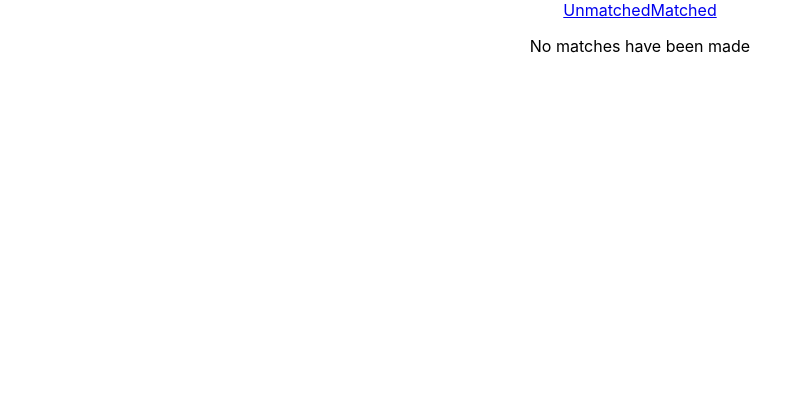
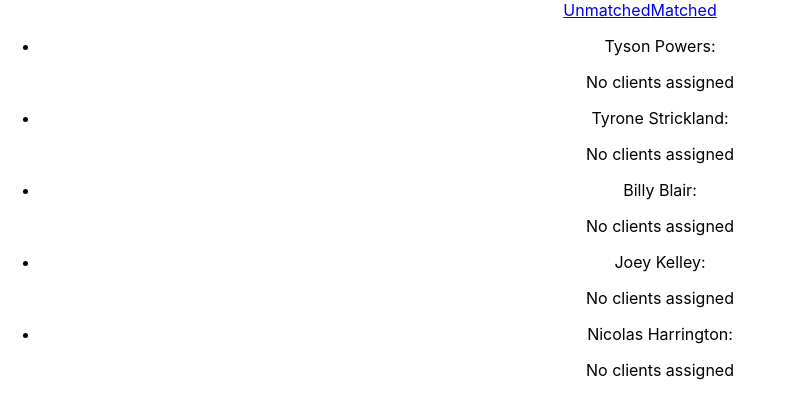
Before and after one commit to NolanPic/client-expert-matcher, a React (Create React App) app: page /matched in a window 1280 px wide. Shown: the top 418 px of the page, without its empty margins (0-789 px from the left). Built offline with nearby package versions, Linux system fonts and the light colour scheme.

Commit message:
refactor matches data structure

```diff
--- a/src/App.js
+++ b/src/App.js
@@ -14,8 +14,14 @@ function App() {
   // set up state to pass to providers
   const [unmatchedClients, setUnmatchedClients] = useState(clients);
 
-  // initially, no one is matched
-  const [matched, setMatched] = useState([]);
+  // initially, matched will be a list of experts
+  // with no assigned clients
+  const [matched, setMatched] = useState(
+    experts.map((expert) => ({
+      ...expert,
+      assignedClients: [],
+    }))
+  );
 
   // experts do not need a set state, because they do not change
 
--- a/src/pages/Matched.js
+++ b/src/pages/Matched.js
@@ -6,10 +6,20 @@ const Matched = () => {
 
   return matches.length ? (
     <ul className="match-list">
-      {matches.map((match) => (
-        <li key={match.client.id}>
-          {match.client.firstName + " " + match.client.lastName} is matched with{" "}
-          {match.expert.firstName + " " + match.expert.lastName}
+      {matches.map((expert) => (
+        <li key={expert.id}>
+          {expert.firstName} {expert.lastName}:
+          {expert.assignedClients.length ? (
+            <ul>
+              {expert.assignedClients.map((client) => (
+                <li key={client.id}>
+                  {client.firstName} {client.lastName}
+                </li>
+              ))}
+            </ul>
+          ) : (
+            <p>No clients assigned</p>
+          )}
         </li>
       ))}
     </ul>
--- a/src/pages/Unmatched.js
+++ b/src/pages/Unmatched.js
@@ -38,11 +38,18 @@ const Unmatched = () => {
   const assignClientsToExpert = (expert) => {
     // set a match record for each client
 
-    const newMatches = [...matches];
+    // matches is a list of lists:
+    // [ expert: [client, client], expert: [client]]
+
+    const newExpert = matches.find((m) => m.id === expert.id);
+
     selectedClients.forEach((client) => {
-      newMatches.push({ client, expert });
+      newExpert.assignedClients.push(client);
     });
-    setMatches(newMatches);
+    // update this expert's record
+    setMatches([newExpert, ...matches.filter((m) => m.id !== expert.id)]);
+
+    console.log(matches);
 
     // remove the newly matched clients from unmatched
     setUnmatchedClients(
```
